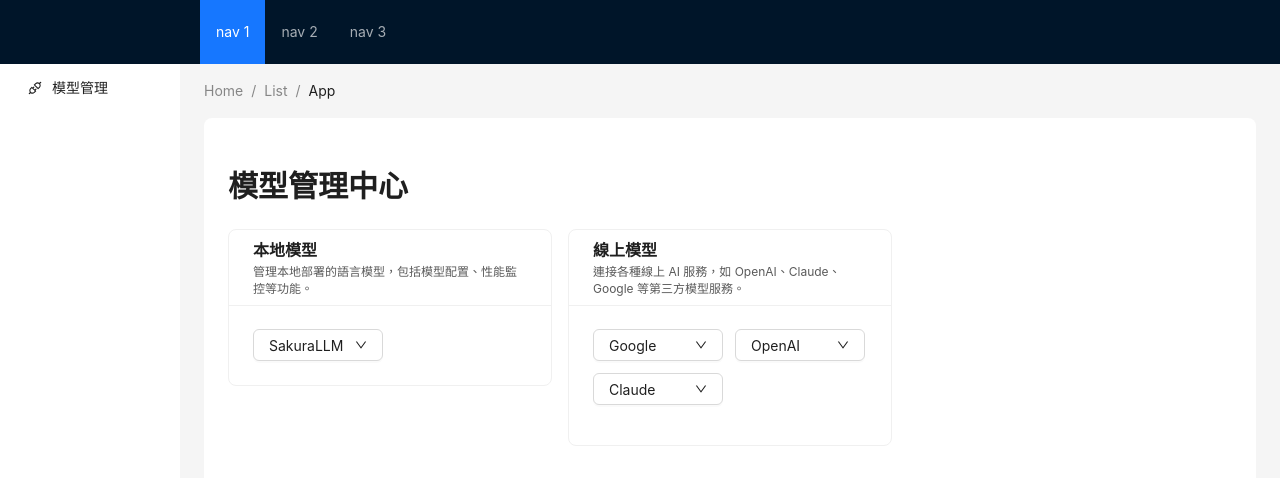
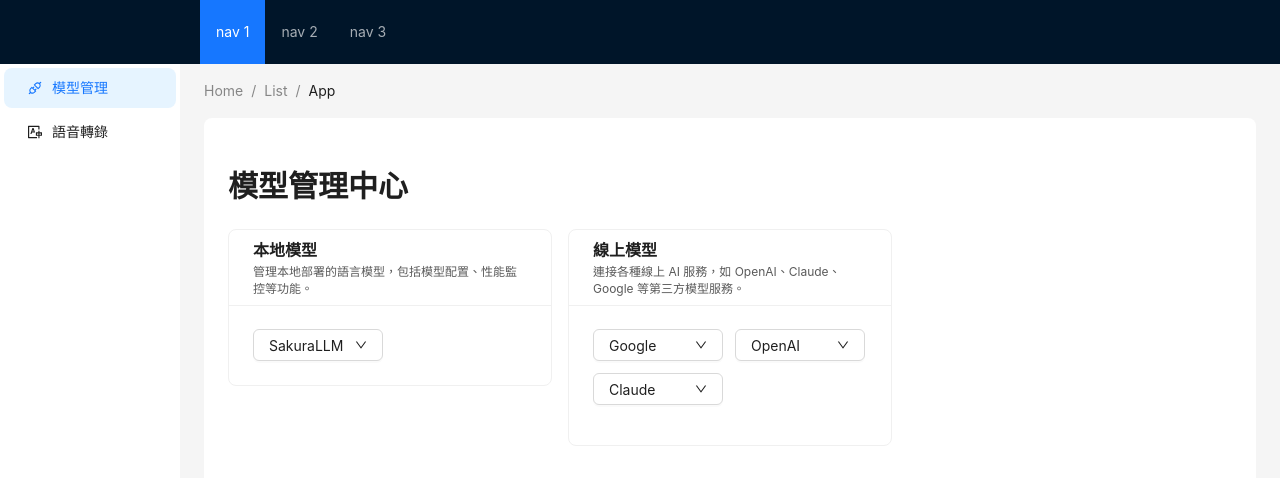
Before and after one commit to Wade0325/AI_translate, a React (Vite) app in the folder frontend/: page / in a window 1280 px wide. Shown: the top 478 px of the page. Built offline with nearby package versions, Linux system fonts and the light colour scheme; the HTML template or start-up script is replaced by a standard one.

Commit message:
新增語音轉錄功能，更新 App 組件以支援選擇不同內容，並調整側邊選單以包含語音轉錄選項。

```diff
--- a/frontend/src/App.jsx
+++ b/frontend/src/App.jsx
@@ -1,31 +1,47 @@
-import React, { Children } from 'react';
-import { ApiOutlined} from '@ant-design/icons';
+import React, { useState } from 'react';
+import { ApiOutlined, TranslationOutlined } from '@ant-design/icons';
 import { Breadcrumb, Layout, Menu, theme } from 'antd';
 import ModelManager from './components/ModelManager';
+import Transcription from './components/Transcription';
 
 const { Header, Content, Sider } = Layout;
-const items1 = ['1', '2', '3'].map(key => ({
+const items1 = ['1', '2', '3'].map((key) => ({
   key,
   label: `nav ${key}`,
 }));
-const items2 = [ApiOutlined].map((icon, index) => {
-  const key = String(index + 1);
-  return {
-    key: `sub${key}`,
-    icon: React.createElement(icon),
-    label: "模型管理"
-  };
-});
+const items2 = [
+  {
+    key: `modelManager`,
+    icon: React.createElement(ApiOutlined),
+    label: '模型管理',
+  },
+  {
+    key: `transcription`,
+    icon: React.createElement(TranslationOutlined),
+    label: '語音轉錄',
+  },
+];
 const App = () => {
   const {
     token: { colorBgContainer, borderRadiusLG },
   } = theme.useToken();
+  const [selectedKey, setSelectedKey] = useState('modelManager');
+
+  const renderContent = () => {
+    switch (selectedKey) {
+      case 'modelManager':
+        return <ModelManager />;
+      case 'transcription':
+        return <Transcription />;
+      default:
+        return <ModelManager />;
+    }
+  };
+
   return (
     <Layout>
       <Header style={{ display: 'flex', alignItems: 'center' }}>
-        <div
-        style={{marginLeft: '150px' }}
-        className="demo-logo" />
+        <div style={{ marginLeft: '150px' }} className="demo-logo" />
         <Menu
           theme="dark"
           mode="horizontal"
@@ -38,8 +54,8 @@ const App = () => {
         <Sider width={180} style={{ background: colorBgContainer }}>
           <Menu
             mode="inline"
-            defaultSelectedKeys={['1']}
-            defaultOpenKeys={[]}
+            selectedKeys={[selectedKey]}
+            onClick={({ key }) => setSelectedKey(key)}
             style={{ height: '100%', borderRight: 0 }}
             items={items2}
           />
@@ -58,7 +74,7 @@ const App = () => {
               borderRadius: borderRadiusLG,
             }}
           >
-          <ModelManager /> {/* 使用新的內容組件 */}
+            {renderContent()}
           </Content>
         </Layout>
       </Layout>
--- /dev/null
+++ b/frontend/src/components/Transcription.jsx
@@ -0,0 +1,17 @@
+import React from 'react';
+import { Typography } from 'antd';
+
+const { Title } = Typography;
+
+const Transcription = () => {
+  return (
+    <div>
+      <Title level={2} style={{ marginBottom: '24px' }}>
+        語音轉錄
+      </Title>
+      <p>這裡是未來放置語音轉錄功能的地方。</p>
+    </div>
+  );
+};
+
+export default Transcription;
--- a/frontend/src/constants/menuConfig.jsx
+++ b/frontend/src/constants/menuConfig.jsx
@@ -30,7 +30,8 @@ export function getItem(label, key, icon, children, type) {
 
 // 側邊欄主選單項目
 export const siderMenuItems = [
-  getItem('接口管理', 'sub1', <ApiOutlined />),
+  getItem('模型管理', 'sub1', <ApiOutlined />),
+  getItem('語音轉錄', 'transcription', <TranslationOutlined />),
   getItem('项目设置', 'sub2', <SettingOutlined />),
   getItem('开始翻译', 'sub3', <TranslationOutlined />),
   getItem('基础设置', 'sub4', <ExperimentOutlined />),
```
